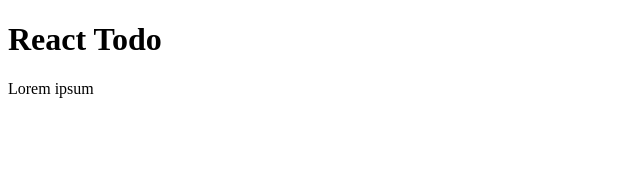
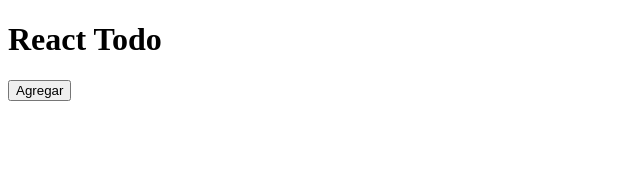
Before and after one commit to Lobonjulian/react-todo, a React (Vite) app: page / in a window 1280 px wide. Shown: the top 170 px of the page, without its empty margins (0-640 px from the left). Built offline with nearby package versions, Linux system fonts and the light colour scheme.

Commit message:
componente

```diff
--- a/src/App.jsx
+++ b/src/App.jsx
@@ -1,14 +1,14 @@
+const MyButton = () => {
+  return <button>Agregar</button>;
+};
+
 const App = () => {
   const title = "React Todo";
-  const classColor = {
-    primary: "text-primary",
-    info: "text-info",
-  };
 
   return (
     <div className="container">
-      <h1 className={classColor.primary}>{title}</h1>
-      <p className={classColor.info}>Lorem ipsum </p>
+      <h1 className="text-primary">{title}</h1>
+      <MyButton />
     </div>
   );
 };
```
